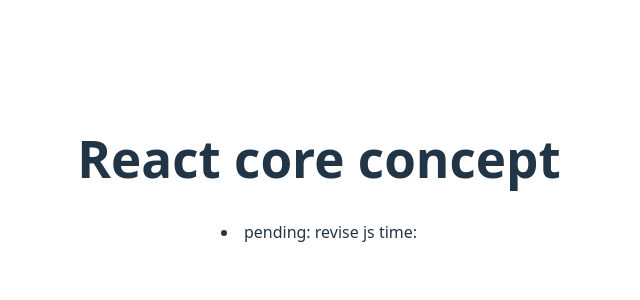
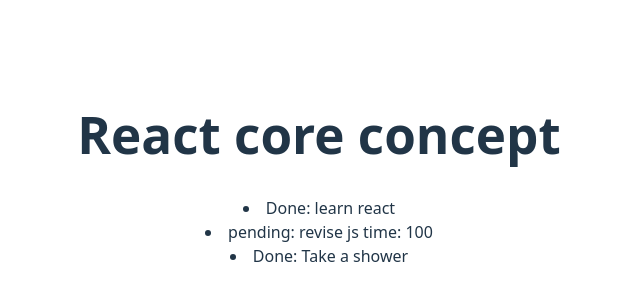
Before and after one commit to developerTamanna/explore-core-react, a React (Vite) app: page / in a window 1280 px wide. Shown: the part 230-530 px from the top of the page, without its empty margins (321-961 px from the left). Built offline with nearby package versions, Linux system fonts and the light colour scheme.

Commit message:
varible set

```diff
--- a/src/todo.jsx
+++ b/src/todo.jsx
@@ -44,11 +44,22 @@
 // }
 
 // ** conditional rendering : 6 use variable
+// export default function ToDo({task, isDone, time}){
+//     if(isDone===true){
+//         return null
+//     }
+//     else{
+//         return <li>pending: {task} time: {time}</li>
+//     }
+// }
 export default function ToDo({task, isDone, time}){
+    let listItem ;
+    const displayTime = time ? time :100;
     if(isDone===true){
-        return null
+        listItem = <li>Done: {task}</li>
     }
     else{
-        return <li>pending: {task} time: {time}</li>
+        listItem = <li>pending: {task} time: {displayTime}</li>
     }
+    return listItem
 }
```
